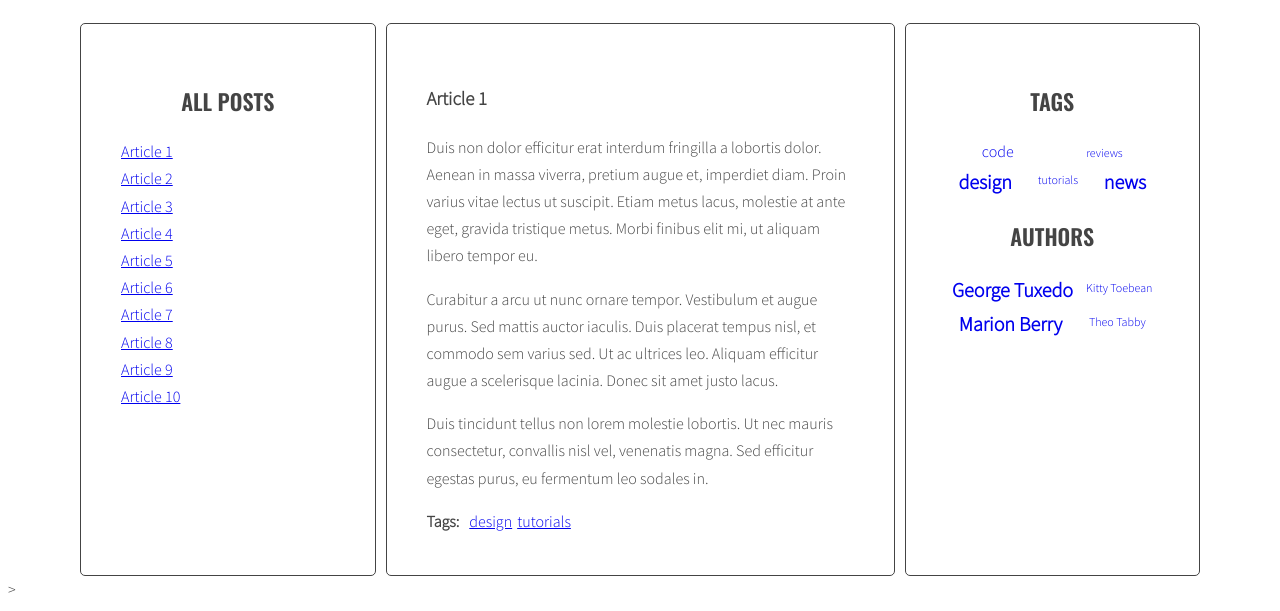
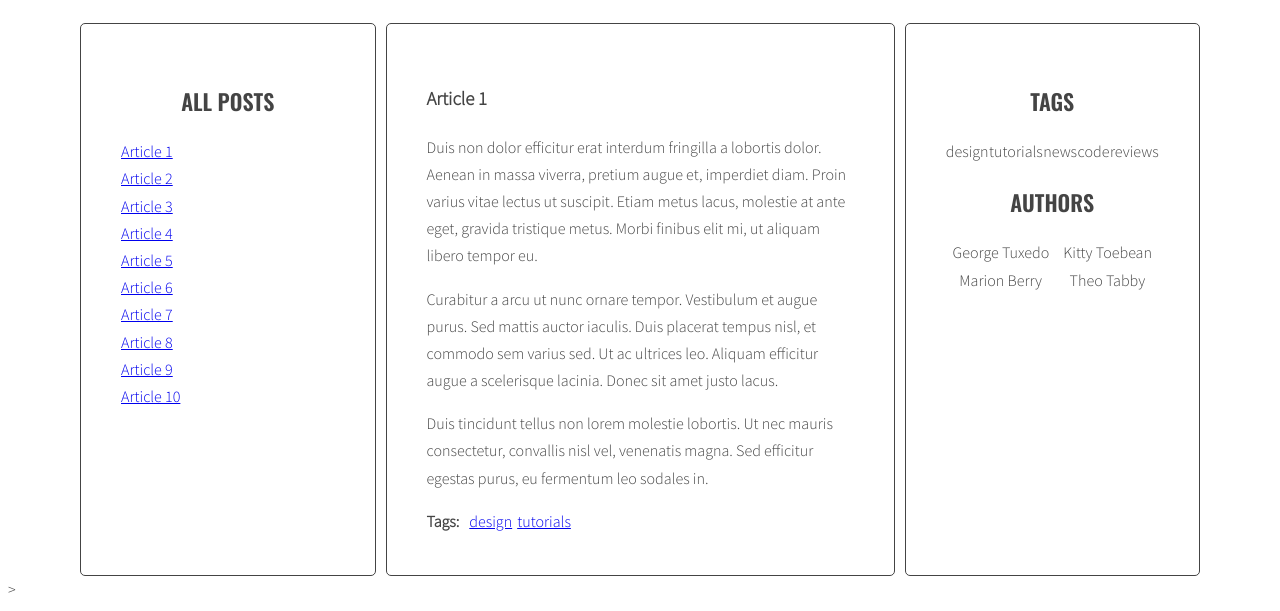
Before and after one commit to Winiarksi/5.2_javascript-blog, a website: page index.html in a window 1280 px wide. Shown: the part 220-831 px from the top of the page. Drawn offline with nearby package versions, Linux system fonts and the light colour scheme.

Commit message:
end of the task 6.4. Szablony Handlebars

```diff
--- a/index.html
+++ b/index.html
@@ -313,6 +313,16 @@
     <script id="template-article-link" type="text/x-handlebars-template">
         <li><a href="#{{ id }}"><span>{{ title }}</span></a></li>
       </script>
+      <script id="template-tag-cloud-link" type="text/x-handlebars-template">
+        {{#each tags}}
+        <li>{{ tag }}</li>
+        {{/each}}
+      </script>
+      <script id="template-author-cloud-link" type="text/x-handlebars-template">
+        {{#each authors}}
+        <li>{{ author }}</li>
+        {{/each}}
+      </script>
     <script src="https://cdnjs.cloudflare.com/ajax/libs/handlebars.js/4.1.0/handlebars.min.js"></script>
     <script src="js/functions.js"></script>
     <script src="js/script.js"></script>
--- a/js/script.js
+++ b/js/script.js
@@ -1,6 +1,8 @@
 'use strict';
 const templates = {
-  articleLink: Handlebars.compile(document.querySelector('#template-article-link').innerHTML)
+  articleLink: Handlebars.compile(document.querySelector('#template-article-link').innerHTML),
+  tagCloudLink: Handlebars.compile(document.querySelector('#template-tag-cloud-link').innerHTML),
+  authorCloudLink: Handlebars.compile(document.querySelector('#template-author-cloud-link').innerHTML)
 };
 
 const opts = {
@@ -45,7 +47,7 @@ function generateTitleLinks(customSelector = '') {
 
     /* create HTML of the link */
     // const linkHTML = '<li><a href="#' + articleId + '"><span>' + articleTitle + '</span></a></li>';
-    const linkHTMLData = {id: articleId, title: articleTitle};
+    const linkHTMLData = { id: articleId, title: articleTitle };
     const linkHTML = templates.articleLink(linkHTMLData);
 
     // console.log('linkHTML: ' + linkHTML);
@@ -95,14 +97,7 @@ function titleClickHandler(event) {
   let articleSelector = clickedElement.getAttribute('href');
   console.log('articleSelector1: ', articleSelector);
 
-  if (articleSelector.includes('#article')) {
-    console.log('articleSelector.includes(#article): ', articleSelector.includes('#article'));
-
-  } else if (articleSelector.includes('#tag-')) {
-    console.log('articleSelector.includes(#tag-): ', articleSelector.includes('#tag-'));
-    articleSelector = articleSelector.replace('tag-', '');
-
-  }
+  console.log('articleSelector.includes(#article): ', articleSelector.includes('#article'));
 
   // articleSelector = articleSelector.getElementsByClassName('author-name')[0].innerHTML;
   console.log('articleSelector2: ', articleSelector);
@@ -197,15 +192,24 @@ function generateTags() {
   const tagsParams = calculateTagsParams(allTags);
   console.log('tagsParams: ', tagsParams);
 
-  let allTagsHTML = '';
+  // let allTagsHTML = '';
+  const allTagsData = { tags: [] };
 
   for (let tag in allTags) {
-    const tagLinkHTML = '<li><a class="' + calculateTagClass(allTags[tag], tagsParams) + '" href="#tag-' + tag + '">' + tag + '</a></li>';
+    // const tagLinkHTML = '<li><a class="' + calculateTagClass(allTags[tag], tagsParams) + '" href="#tag-' + tag + '">' + tag + '</a></li>';
 
-    allTagsHTML += tagLinkHTML;
+    allTagsData.tags.push({
+      tag: tag,
+      count: allTags[tag],
+      className: calculateTagClass(allTags[tag], tagsParams)
+    });
+
   }
 
-  tagList.innerHTML = allTagsHTML;
+  // tagList.innerHTML = allTagsHTML;
+  tagList.innerHTML = templates.tagCloudLink(allTagsData);
+
+  console.log('allTagsData: ', allTagsData);
 }
 
 
@@ -322,7 +326,7 @@ function generateAuthors() {
       allAuthors[articleAuthor]++;
     }
   }
-
+  const allAuthorsData = { authors: [] };
   for (let author of Object.keys(allAuthors)) {
 
     /* [NEW] find list of tags in right column */
@@ -331,18 +335,29 @@ function generateAuthors() {
     /* make html variable with empty string */
     console.log('second for: author: ', author);
     const authorsParams = calculateAuthorsParams(allAuthors);
+
     console.log('authorsParams: ', authorsParams);
     console.log('allAuthors[author]: ', allAuthors[author]);
-    // const calculateValue = calculateAuthorClass(allAuthors[author], authorsParams);
+
     const calculateValue = calculateAuthorClass(allAuthors[author], authorsParams);
     console.log('calculateValue: ', calculateValue);
+
     /* generate HTML of the link */
-    const linkHTML = '<li><a class= "' + calculateValue + '" href="#author-' + author + '">' + author + '</a></li>';
-    html += linkHTML;
+    // const linkHTML = '<li><a class= "' + calculateValue + '" href="#author-' + author + '">' + author + '</a></li>';
+
+    allAuthorsData.authors.push({
+      author: author,
+      count: allAuthors[author],
+      className: calculateValue
+    });
+
+    // html += linkHTML;
     console.log('html: ', html);
 
     /* insert HTML of all the links into the tags wrapper */
-    authorList.innerHTML = html;
+    // authorList.innerHTML = html;
+    authorList.innerHTML = templates.authorCloudLink(allAuthorsData);
+
     console.log('authorsWrapper innerHTML: ', authorsWrapper);
   }
 
```
